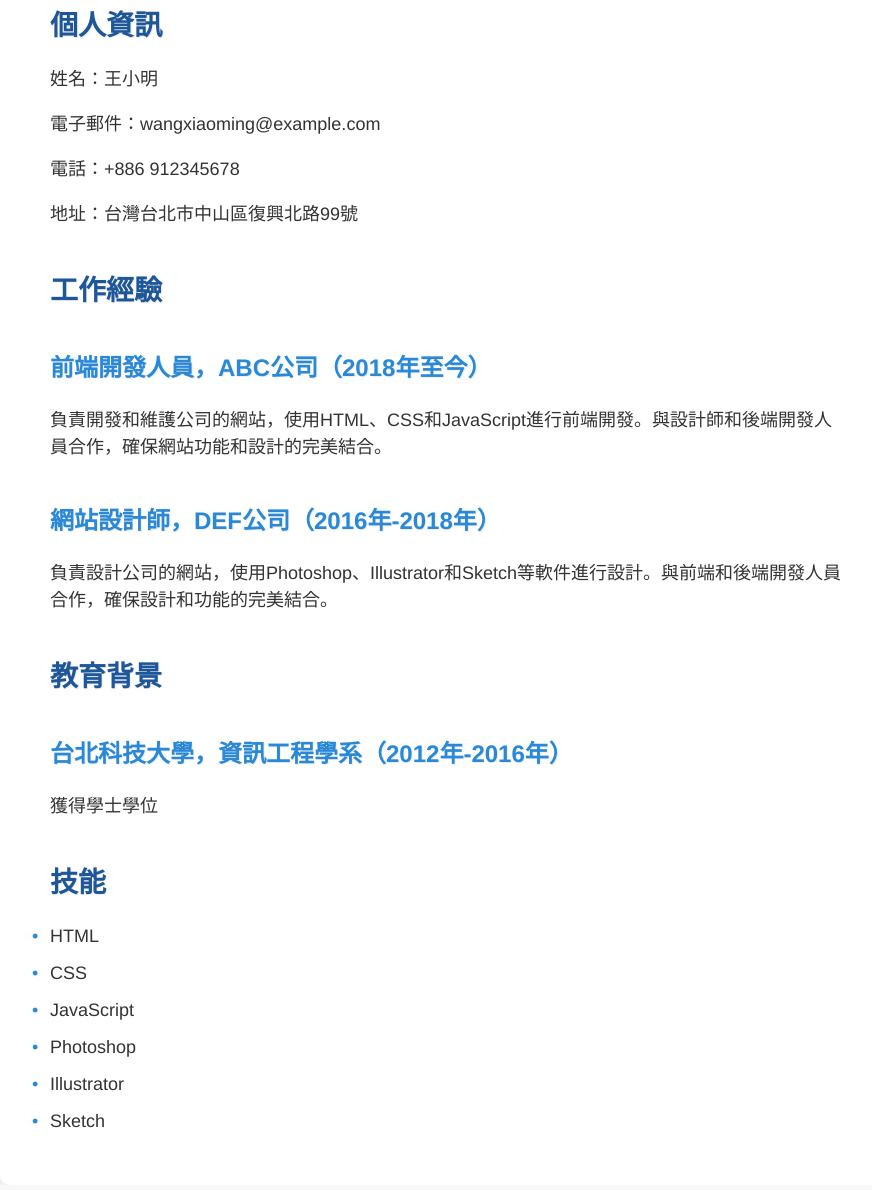
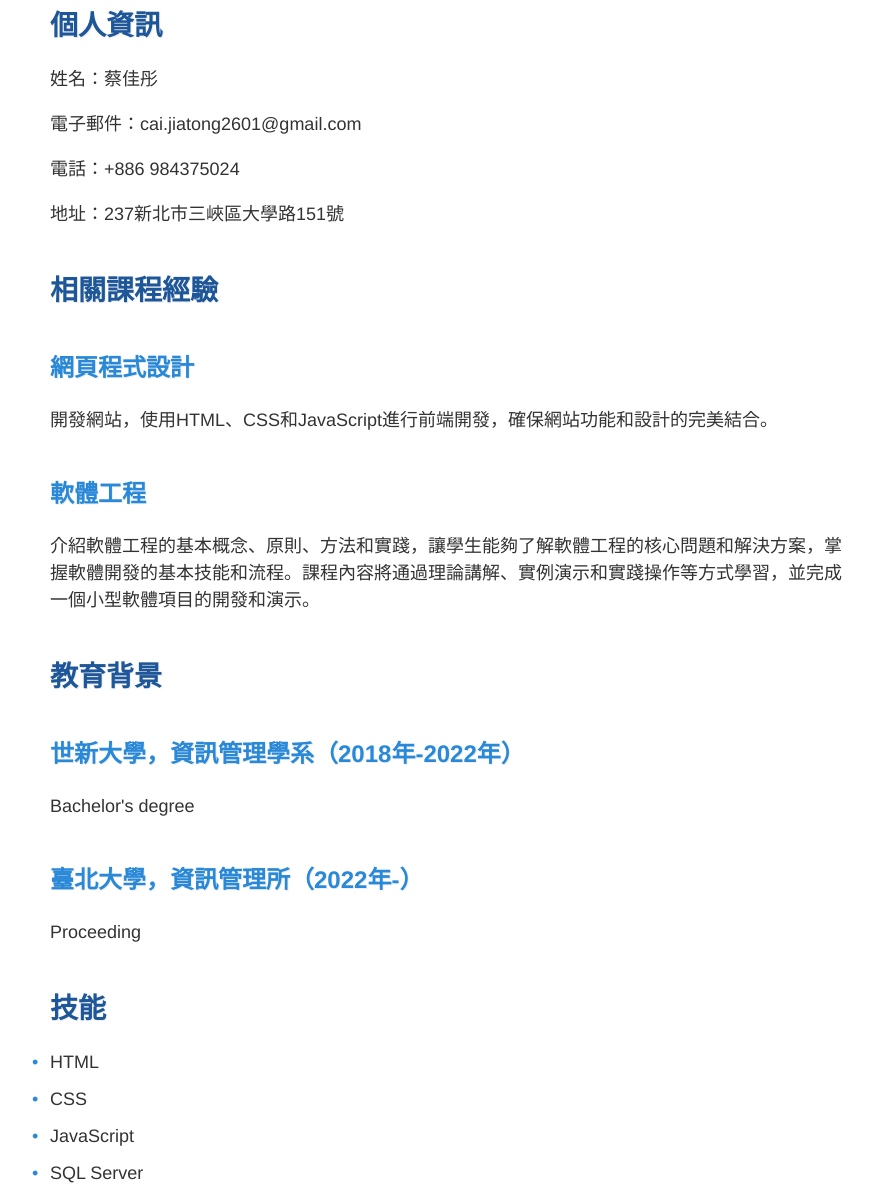
Before and after one commit to jiatongoo/jiatongoo.github.io, a plain HTML site: page index.html in a window 1280 px wide. Shown: the part 257-1447 px from the top of the page, without its empty margins (190-1062 px from the left). Drawn offline with Linux system fonts and the light colour scheme.

Commit message:
Update index.html

```diff
--- a/index.html
+++ b/index.html
@@ -101,29 +101,29 @@
   </header>
   <main>
     <h2>個人資訊</h2>
-    <p>姓名：王小明</p>
-    <p>電子郵件：wangxiaoming@example.com</p>
-    <p>電話：+886 912345678</p>
-    <p>地址：台灣台北市中山區復興北路99號</p>
+    <p>姓名：蔡佳彤</p>
+    <p>電子郵件：cai.jiatong2601@gmail.com</p>
+    <p>電話：+886 984375024</p>
+    <p>地址：237新北市三峽區大學路151號</p>
 
-    <h2>工作經驗</h2>
-    <h3>前端開發人員，ABC公司（2018年至今）</h3>
-    <p>負責開發和維護公司的網站，使用HTML、CSS和JavaScript進行前端開發。與設計師和後端開發人員合作，確保網站功能和設計的完美結合。</p>
-    <h3>網站設計師，DEF公司（2016年-2018年）</h3>
-    <p>負責設計公司的網站，使用Photoshop、Illustrator和Sketch等軟件進行設計。與前端和後端開發人員合作，確保設計和功能的完美結合。</p>
+    <h2>相關課程經驗</h2>
+    <h3>網頁程式設計</h3>
+    <p>開發網站，使用HTML、CSS和JavaScript進行前端開發，確保網站功能和設計的完美結合。</p>
+    <h3>軟體工程</h3>
+    <p>介紹軟體工程的基本概念、原則、方法和實踐，讓學生能夠了解軟體工程的核心問題和解決方案，掌握軟體開發的基本技能和流程。課程內容將通過理論講解、實例演示和實踐操作等方式學習，並完成一個小型軟體項目的開發和演示。</p>
 
     <h2>教育背景</h2>
-    <h3>台北科技大學，資訊工程學系（2012年-2016年）</h3>
-    <p>獲得學士學位</p>
+    <h3>世新大學，資訊管理學系（2018年-2022年）</h3>
+    <p>Bachelor's degree</p>
+    <h3>臺北大學，資訊管理所（2022年-）</h3>
+    <p>Proceeding</p>
 
     <h2>技能</h2>
     <ul>
       <li>HTML</li>
       <li>CSS</li>
       <li>JavaScript</li>
-      <li>Photoshop</li>
-      <li>Illustrator</li>
-      <li>Sketch</li>
+      <li>SQL Server</li>
     </ul>
   </main>
 </body>
```
